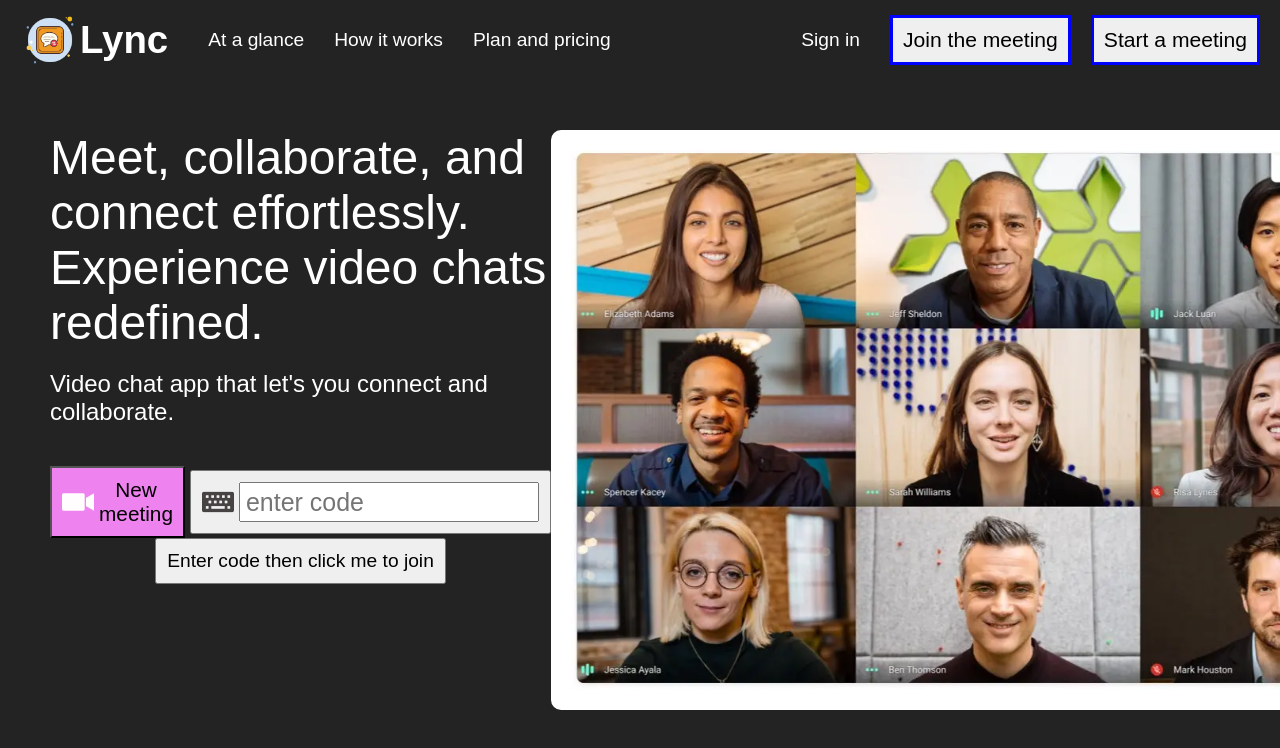
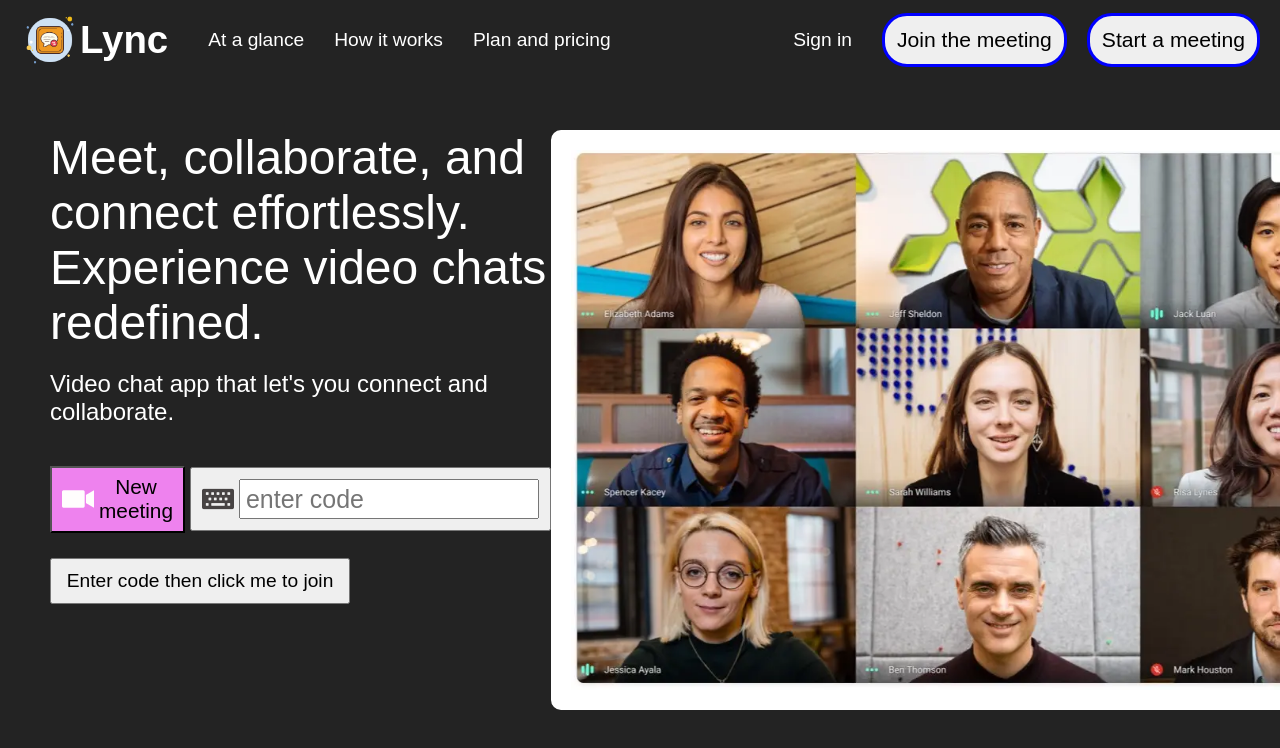
Before and after one commit to Inquisitive-Rishi/google_meet_clone, a website: page index.html in a window 1280 px wide. Shown: the top 748 px of the page. Drawn offline with Linux system fonts and the light colour scheme.

Commit message:
lower button adjust

```diff
--- a/style.css
+++ b/style.css
@@ -40,8 +40,9 @@ header p:nth-child(5) {
 
 header button {
     font-size: 1.1em;
-    padding: 10px;
+    padding: 12px;
     border: 3px solid blue;
+    border-radius: 25px;
 }
 
 header .start-meet-btn {
@@ -92,6 +93,7 @@ main p:nth-child(2) {
 main button:nth-child(1) {
     background-color: violet;
     font-size: 1.3em;
+    height: 3.2em;
     margin-right: 5px;
 }
 
@@ -105,5 +107,6 @@ main button:nth-child(2) input {
 .code-and-join-btn {
     padding: 10px;
     font-size: 1.2em;
-    margin: 0 auto;
+    width: 300px;
+    margin-top: 25px;
 }
```
